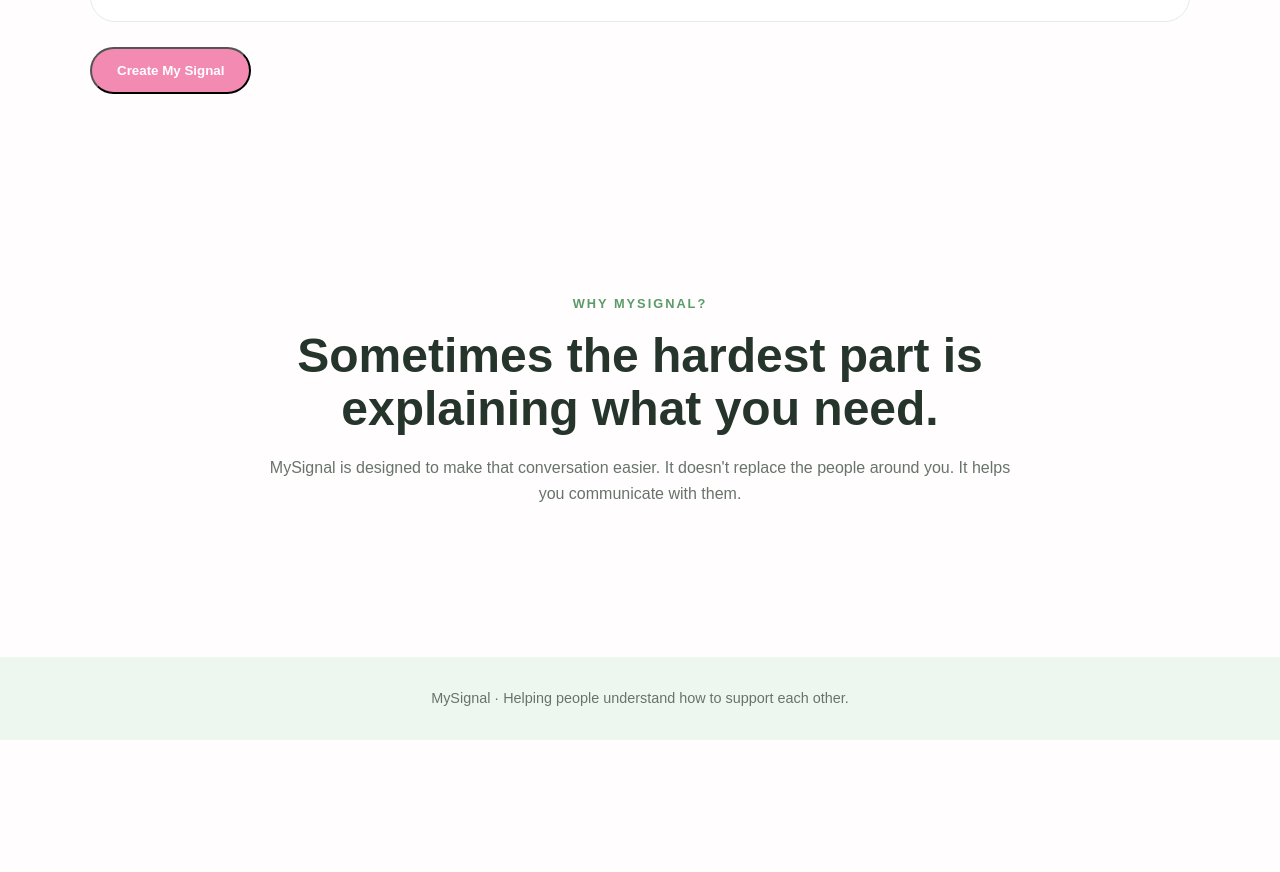
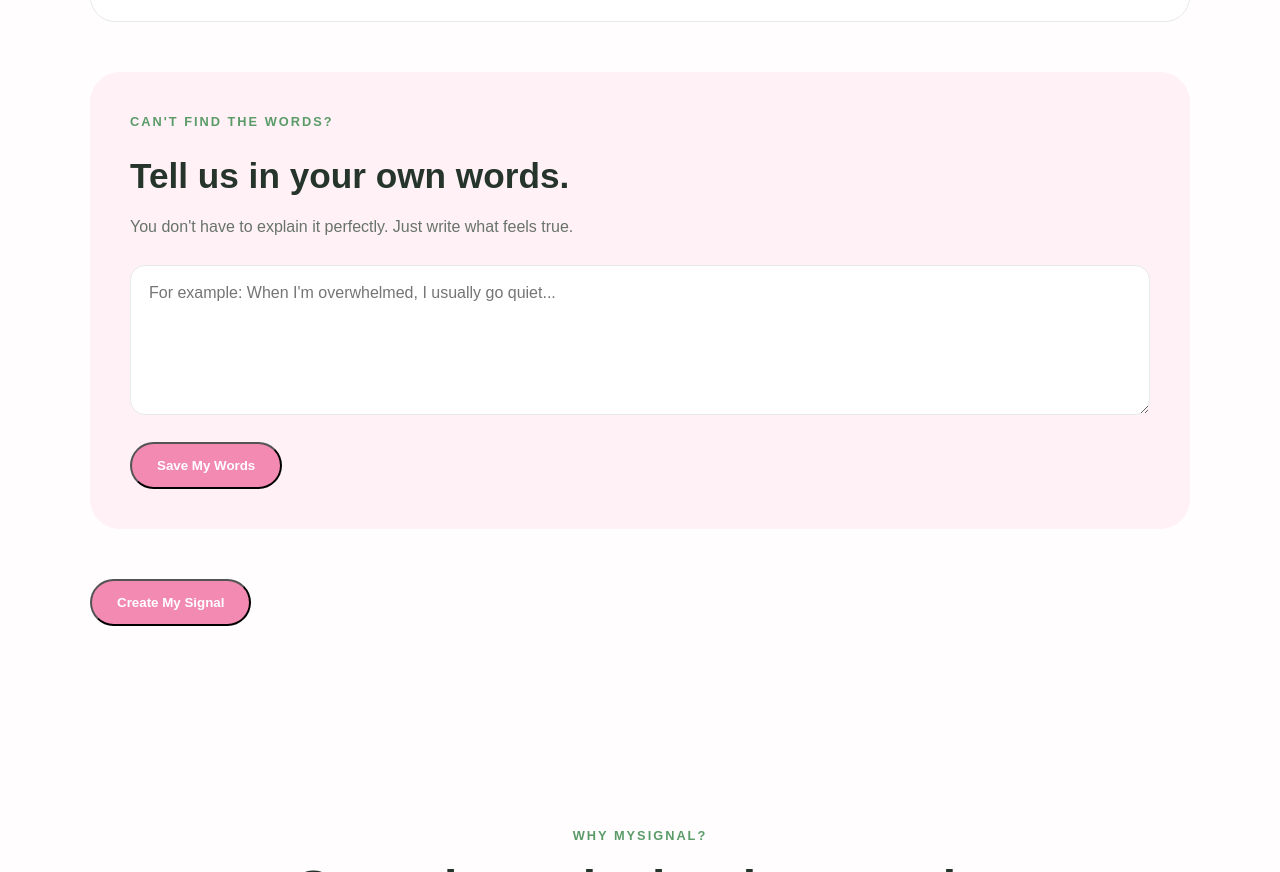
Before and after one commit to Latisiacham/MySignal, a plain HTML site: page index.html in a window 1280 px wide. Shown: the part 1811-2683 px from the top of the page. Before the commit the page ends 2551 px from the top, so only its background shows below. Drawn offline with Linux system fonts and the light colour scheme.

Commit message:
feat: add personal input option

```diff
--- a/css/style.css
+++ b/css/style.css
@@ -354,3 +354,44 @@
     .hidden {
         display: none;
     }
+
+    .words {
+    margin: 50px 0;
+    padding: 40px;
+
+    border-radius: 30px;
+
+    background: var(--pink-light);
+    }
+
+    .words h2 {
+        font-size: 2.2rem;
+        margin-bottom: 10px;
+    }
+
+    .words > p:not(.small-title) {
+        color: var(--gray);
+        margin-bottom: 25px;
+    }
+
+    .words textarea {
+        width: 100%;
+        min-height: 150px;
+
+        padding: 18px;
+
+        border: 1px solid var(--border);
+        border-radius: 15px;
+
+        font-family: inherit;
+        font-size: 1rem;
+
+        resize: vertical;
+
+        margin-bottom: 20px;
+    }
+
+    .words textarea:focus {
+        outline: 2px solid var(--pink);
+        border-color: transparent;
+    }
--- a/index.html
+++ b/index.html
@@ -181,6 +181,33 @@
 
             </div>
 
+            <div class="words">
+
+                <p class="small-title">
+                CAN'T FIND THE WORDS?
+                </p>
+
+                <h2>
+                    Tell us in your own words.
+                </h2>
+
+                <p>
+                    You don't have to explain it perfectly.
+                    Just write what feels true.
+                </p>
+
+                <textarea
+                    id="words"
+                    placeholder="For example: When I'm overwhelmed, I usually go quiet..."
+                ></textarea>
+
+                <button class="button" id="save-words">
+                    Save My Words
+                </button>
+
+            </div>
+
+
             <button class="button" id="make-signal">
                 Create My Signal
             </button>
--- a/js/app.js
+++ b/js/app.js
@@ -61,3 +61,16 @@
 
     return "";
 }
+
+const words = document.querySelector("#words");
+const saveWords = document.querySelector("#save-words");
+
+saveWords.addEventListener("click", function() {
+
+    if (words.value.trim() === "") {
+        alert("Tell us a little about what you're experiencing first.");
+        return;
+    }
+
+    alert("Your words have been saved.");
+});
```
Also changed, not shown: 1 other file.
